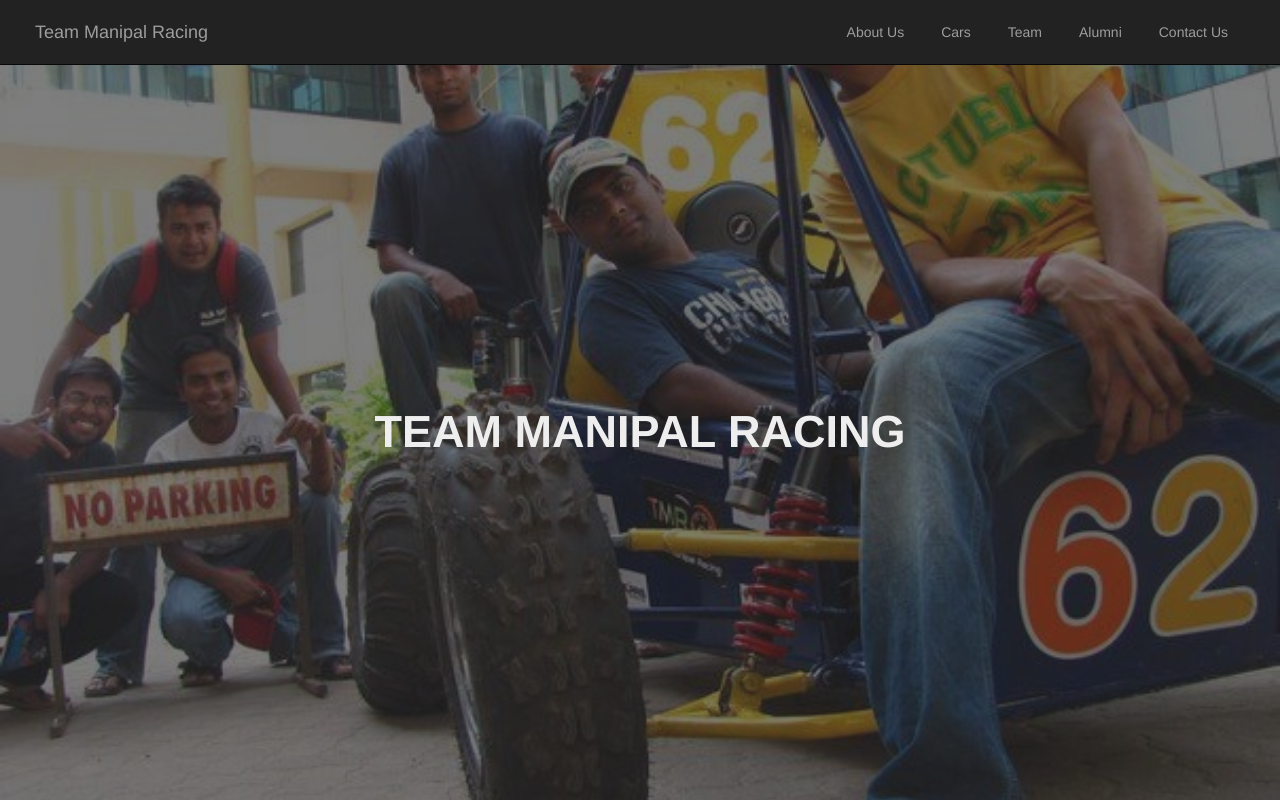
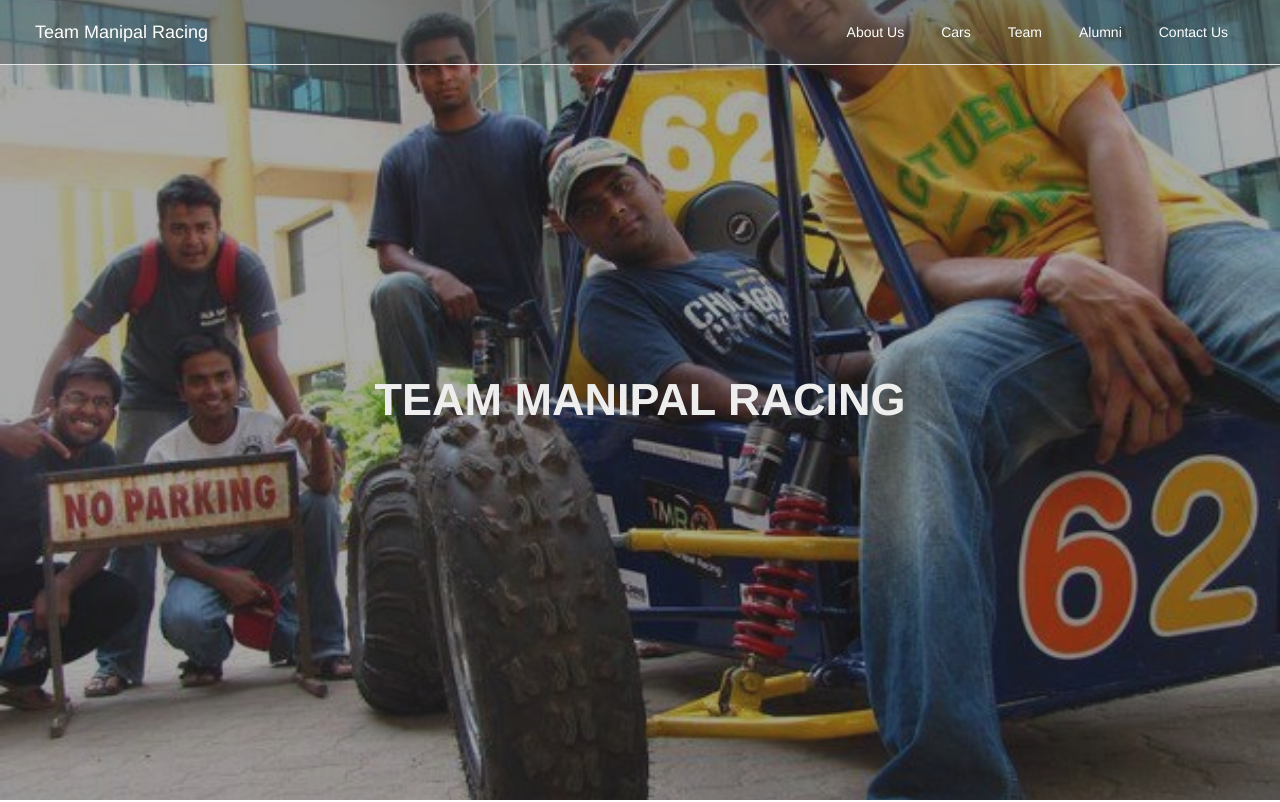
Before and after one commit to pranavtharoor/Team-Manipal-Racing, a plain HTML site: page index.html in a window 1280 px wide. Shown: the top 802 px of the page. Drawn offline with nearby package versions, Linux system fonts and the light colour scheme.

Commit message:
animated nav bar

```diff
--- a/css/styles.css
+++ b/css/styles.css
@@ -1,9 +1,14 @@
 body {
-	background-color: #eee;
+	color: #202020 !important;
 }
 
 nav {
 	padding: 7px 20px;
+	transition: background-color 0.4s;
+}
+
+.links {
+	color: #fff !important;
 }
 
 #navdropdown {
@@ -35,15 +40,17 @@ nav {
 #intro {
 	/*background-image: url('');*/
 	transition: background-image 2s ease-in-out;
-	background-size: cover;
+	background-size: cover !important;
 	background-position: center;
 	background-attachment: fixed;
 	background-repeat: no-repeat;
+	padding-top: 0;
 }
 
 .cover {
-	background-color: rgba(40, 40, 40,0.6);
-	min-height: calc(100vh - 65px);
+	background-color: rgba(40, 40, 40,0.4);
+	min-height: 100vh;
+	margin-top: -65px;
 	width: 100%;
 }
 
@@ -85,7 +92,7 @@ nav {
 }
 
 #versions, .carousel-inner, .version-data {
-	background: #bbb;
+	background: #CED7DB;
 	min-height: calc(100vh - 65px);
 }
 
@@ -137,6 +144,13 @@ nav {
 	width: 100%;
 	border-style: none;
 	outline: none;
+	background-color: rgba(160, 160, 160, 0.6);
+}
+
+.carousel-indicators button.active {
+	background-color: rgba(32, 32, 32, 0.6);
+	color: #fff;
+	/*background-color: #5F7C8A !important;*/
 }
 
 .carousel-indicators button:first-child {
@@ -188,4 +202,8 @@ nav {
 		border-radius: 0 !important;
 	}
 
+	#about-us {
+		text-align: left;
+	}
+
 }
--- a/index.html
+++ b/index.html
@@ -15,7 +15,7 @@
   <script type="text/javascript" src="js/script.js"></script>
 </head>
 <body>
-  <nav class="navbar navbar-inverse navbar-fixed-top">
+  <nav class="navbar navbar-default navbar-fixed-top">
     <div class="container-fluid">
       <div class="navbar-header">
         <a href="#" class="navbar-brand links" data-scroll="#intro">Team Manipal Racing</a>
--- a/js/script.js
+++ b/js/script.js
@@ -14,4 +14,25 @@ $(document).ready(function(){
 		i++;
 		if(i == 7) i = 1;
 	}, 4000);
+
+
+	var y_scroll_pos = window.pageYOffset;
+	    var aboutUs = $('#about-us').offset().top;
+    if(y_scroll_pos > aboutUs) {
+	 	$('nav').css("background-color", "rgba(62, 70, 76, 1)");
+	 } else {
+	    $('nav').css("background-color", "rgba(62, 70, 76, 0.4)");
+	 }
+
+	$(window).on('scroll', function() {
+		var y_scroll_pos = window.pageYOffset;
+	    var aboutUs = $('#about-us').offset().top - 65;
+
+	    if(y_scroll_pos > aboutUs) {
+	       	$('nav').css("background-color", "rgba(62, 70, 76, 1)");
+	    } else {
+	       		$('nav').css("background-color", "rgba(62, 70, 76, 0.4)");
+	    }
+	});
+
 });
```
